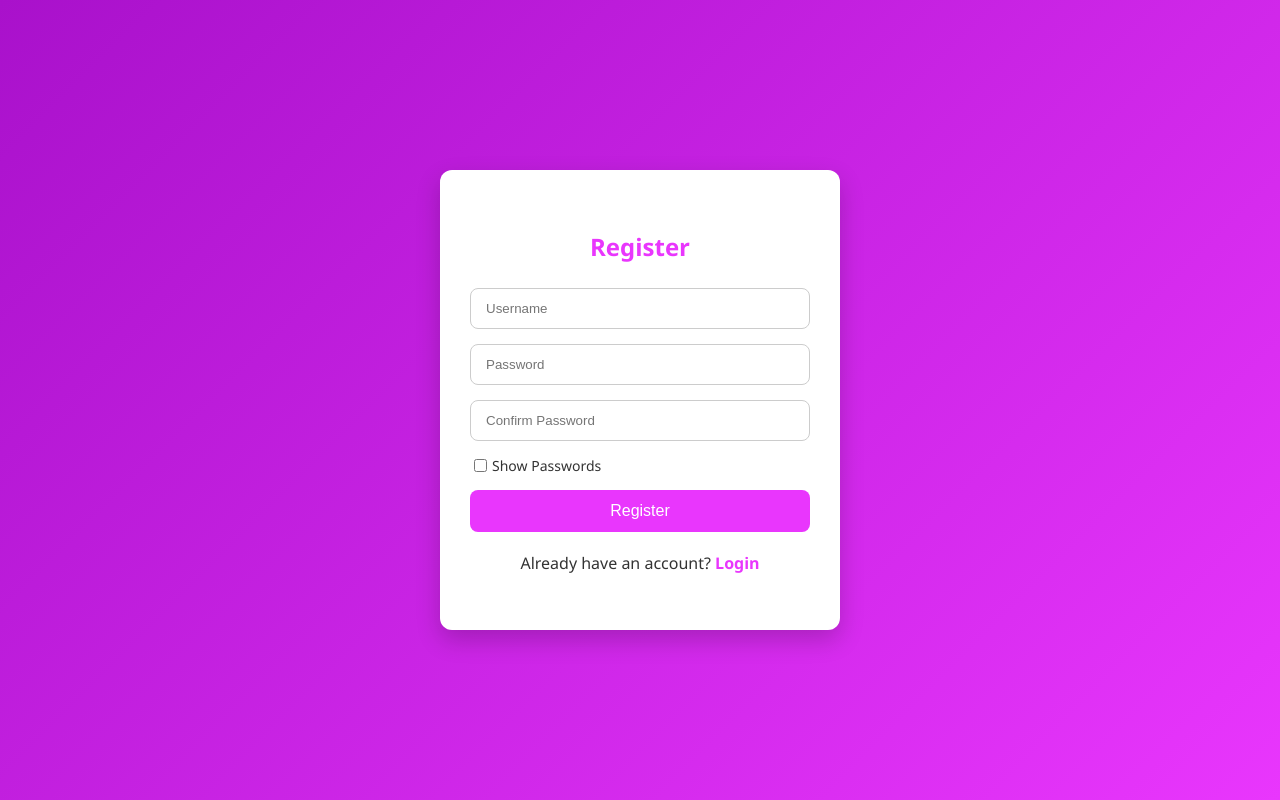
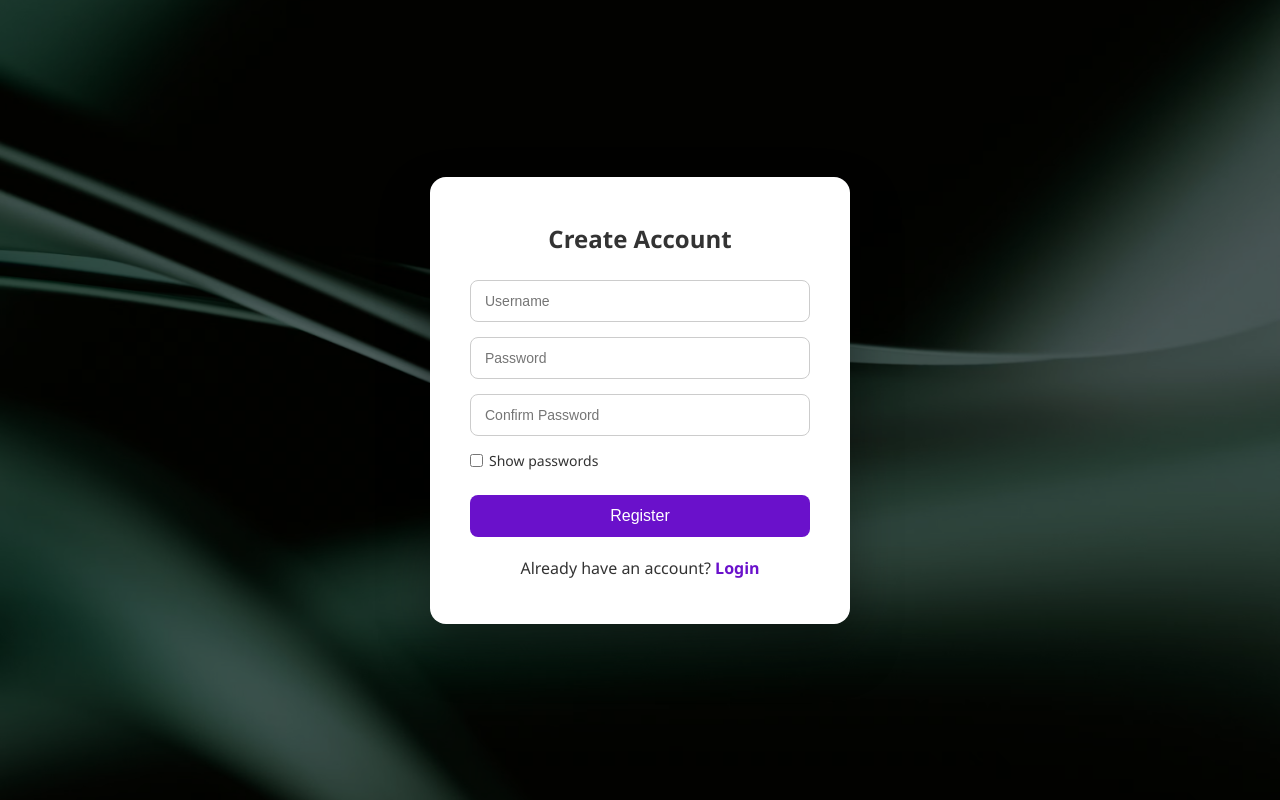
Before and after one commit to stefanmemec/video_platform, a Django app: template templates/accounts/register.html in a window 1280 px wide. Run offline with Django 5.2, Linux system fonts and the light colour scheme; the template is opened without the code that fills it, so the values that code supplies are empty; parts of the project's set-up code (start-up, migrations or seed data) failed here and were passed over.

Commit message:
adding register html

```diff
--- a/templates/accounts/register.html
+++ b/templates/accounts/register.html
@@ -1,53 +1,65 @@
+{% load static %}
 <!DOCTYPE html>
 <html lang="en">
 <head>
     <meta charset="UTF-8">
     <meta name="viewport" content="width=device-width, initial-scale=1.0">
-    <title>Register - Video Platform</title>
+    <title>Register – FlyClix</title>
+
     <style>
+        * {
+            box-sizing: border-box;
+            margin: 0;
+            padding: 0;
+        }
+
         body {
+            height: 100vh;
             font-family: 'Segoe UI', Tahoma, Geneva, Verdana, sans-serif;
-            background: linear-gradient(135deg, #a911cb 0%, #e936fd 100%);
+            background: url("{% static 'images/backgroundforwebsite.avif' %}")
+                        no-repeat center center / cover;
+        }
+
+        /* Dark overlay */
+        .overlay {
+            height: 100%;
+            width: 100%;
+            background: rgba(0, 0, 0, 0.55);
             display: flex;
             justify-content: center;
             align-items: center;
-            height: 100vh;
-            margin: 0;
-            color: #333;
         }
 
+        /* Register box */
         .register-container {
-            background: #fff;
-            padding: 40px 30px;
-            border-radius: 12px;
-            box-shadow: 0 10px 25px rgba(0,0,0,0.2);
+            background: #ffffff;
+            padding: 45px 40px;
+            border-radius: 16px;
             width: 100%;
-            max-width: 400px;
-            box-sizing: border-box; /* ensures padding is included in width */
+            max-width: 420px;
+            box-shadow: 0 25px 50px rgba(0,0,0,0.35);
         }
 
         h2 {
             text-align: center;
             margin-bottom: 25px;
-            color: #e936fd;
+            color: #333;
         }
 
         input[type="text"],
         input[type="password"] {
             width: 100%;
-            padding: 12px 15px;
+            padding: 12px 14px;
             margin-bottom: 15px;
+            border-radius: 8px;
             border: 1px solid #ccc;
-            border-radius: 8px;
-            transition: 0.3s;
-            box-sizing: border-box; /* prevents touching container edges */
+            font-size: 14px;
         }
 
-        input[type="text"]:focus,
-        input[type="password"]:focus {
-            border-color: #2575fc;
-            box-shadow: 0 0 5px rgba(37,117,252,0.5);
+        input:focus {
             outline: none;
+            border-color: #6a11cb;
+            box-shadow: 0 0 5px rgba(106,17,203,0.4);
         }
 
         button {
@@ -55,66 +67,67 @@
             padding: 12px;
             border: none;
             border-radius: 8px;
-            background-color: #e936fd;
-            color: white;
+            background: #6a11cb;
+            color: #ffffff;
             font-size: 16px;
             cursor: pointer;
-            transition: 0.3s;
+            margin-top: 10px;
         }
 
         button:hover {
-            background-color: #6a11cb;
+            opacity: 0.9;
+        }
+
+        .show-password {
+            display: flex;
+            align-items: center;
+            font-size: 14px;
+            margin-bottom: 15px;
+            color: #333;
+        }
+
+        .show-password input {
+            margin-right: 6px;
+        }
+
+        .error-message {
+            background: #ffe6e6;
+            color: #cc0000;
+            padding: 10px;
+            border-radius: 8px;
+            margin-bottom: 15px;
+            font-size: 14px;
         }
 
         p {
             text-align: center;
             margin-top: 20px;
+            color: #333;
         }
 
         a {
-            color: #e936fd;
+            color: #6a11cb;
             text-decoration: none;
             font-weight: bold;
         }
+    </style>
 
-        a:hover {
-            color: #6a11cb;
-        }
-
-        .error-message {
-            background-color: #ffe6e6;
-            color: #ff1a1a;
-            padding: 10px 15px;
-            border-radius: 8px;
-            margin-bottom: 15px;
-            font-size: 14px;
-        }
-
-        .show-password {
-            display: flex;
-            align-items: center;
-            margin-bottom: 15px;
-            font-size: 14px;
-        }
-
-        .show-password input[type="checkbox"] {
-            margin-right: 5px;
-        }
-    </style>
-    <!-- Google tag (gtag.js) -->
+    <!-- Google tag -->
     <script async src="https://www.googletagmanager.com/gtag/js?id=G-KCBV48178J"></script>
     <script>
         window.dataLayer = window.dataLayer || [];
         function gtag(){dataLayer.push(arguments);}
         gtag('js', new Date());
-
         gtag('config', 'G-KCBV48178J');
     </script>
 </head>
+
 <body>
 
+<div class="overlay">
+
     <div class="register-container">
-    <h2>Register</h2>
+        <h2>Create Account</h2>
 
         {% if messages %}
             {% for message in messages %}
@@ -130,7 +143,7 @@
 
             <div class="show-password">
                 <input type="checkbox" id="togglePassword">
-            <label for="togglePassword">Show Passwords</label>
+                <label for="togglePassword">Show passwords</label>
             </div>
 
             <button type="submit">Register</button>
@@ -139,13 +152,15 @@
         <p>Already have an account? <a href="{% url 'login' %}">Login</a></p>
     </div>
 
+</div>
+
 <script>
-    const togglePassword = document.getElementById('togglePassword');
-    const password1 = document.getElementById('password1');
-    const password2 = document.getElementById('password2');
+    const togglePassword = document.getElementById("togglePassword");
+    const password1 = document.getElementById("password1");
+    const password2 = document.getElementById("password2");
 
-    togglePassword.addEventListener('change', function() {
-        const type = this.checked ? 'text' : 'password';
+    togglePassword.addEventListener("change", () => {
+        const type = togglePassword.checked ? "text" : "password";
         password1.type = type;
         password2.type = type;
     });
```
Lines whose indentation alone changed are shown as unchanged.
